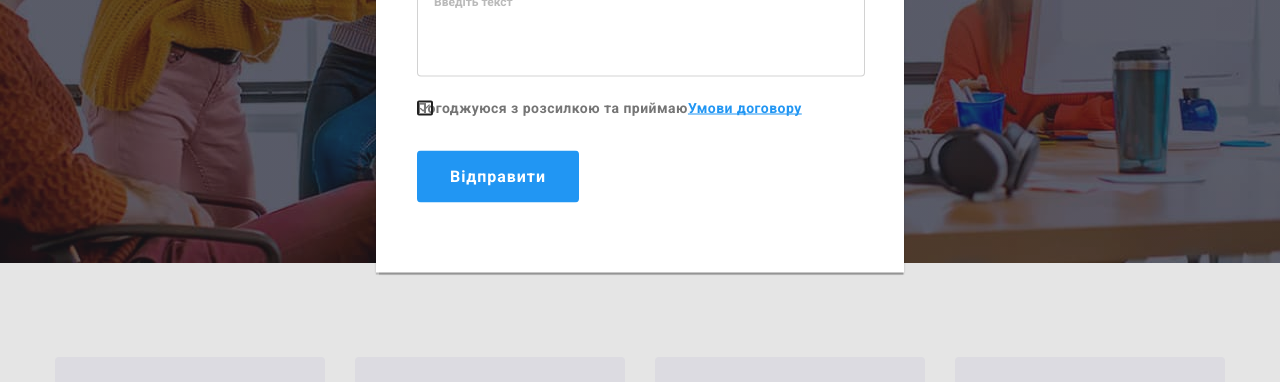
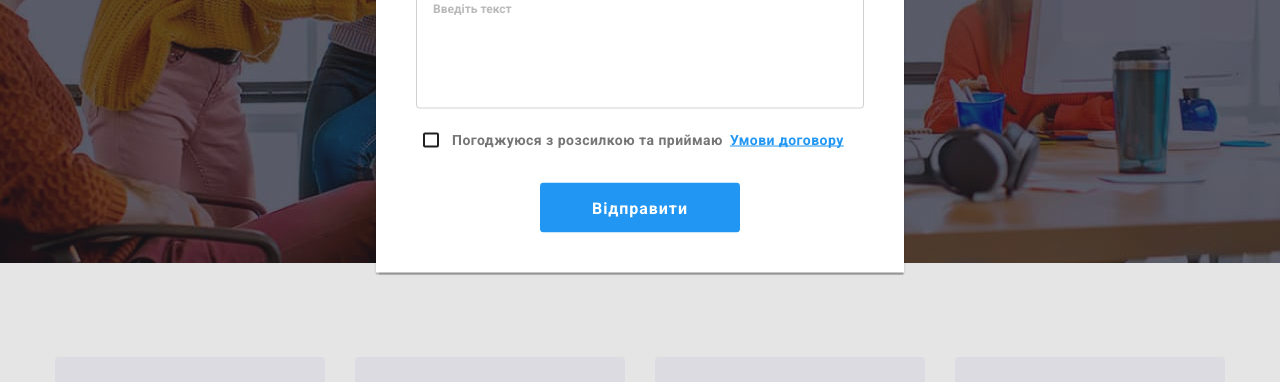
Before and after one commit to Oleksandra83/goit-markup-hw-06, a plain HTML site: page index.html in a window 1280 px wide. Both pictures are taken after a click on the button "Замовити послугу". Shown: the part 418-800 px from the top of the page. Drawn offline with nearby package versions, Linux system fonts and the light colour scheme.

Commit message:
позиціонувала checkbox та button

```diff
--- a/css/styles.css
+++ b/css/styles.css
@@ -781,6 +781,7 @@ img {
   position: absolute;
   top: 50%;
   left: 50%;
+  padding: 40px;
   transform: translate(-50%, -50%) scale(1) rotateZ(360deg);
   min-width: 528px;
   min-height: 581px;
@@ -823,9 +824,6 @@ img {
 .close .icon-close:focus {
   color: var(--accent-color);
 }
-.modal-form {
-  padding: 40px 39px 40px 41px;
-}
 
 .modal-title {
   margin-top: 0;
@@ -854,6 +852,8 @@ img {
 }
 
 .form-input {
+  display: block;
+  height: 40px;
   padding-left: 42px;
   padding-top: 11px;
   padding-bottom: 11px;
@@ -895,6 +895,8 @@ img {
 }
 
 .feedback {
+  display: block;
+  height: 120px;
   padding: 12px 16px;
   margin: 4px 0 0 0;
   resize: none;
@@ -924,21 +926,24 @@ img {
 
 .checkbox-label {
   display: flex;
-  align-items: center;
+  padding-left: 36px;
   margin-bottom: 30px;
   font-size: 14px;
   line-height: 1.71;
+  align-items: center;
 }
 
 .icon-checkbox {
+  display: block;
   position: absolute;
-  display: inline-block;
+  margin-left: -29px;
   width: 16px;
   height: 15px;
   border: 2px solid var(--title-text-color);
   border-radius: 2px;
-  fill: currentColor;
+  fill: var(--primary-white-color);
 }
+
 .checkbox:checked + .icon-checkbox {
   border: transparent;
   background-color: var(--accent-color);
@@ -946,11 +951,19 @@ img {
   color: var(--primary-white-color);
 }
 .form-link {
+  display: inline-block;
+  margin-left: 7px;
   color: var(--accent-color);
   text-decoration-skip-ink: none;
 }
+.form-button {
+  display: flex;
+  justify-content: center;
+}
 
 .modal-btn {
+  width: 200px;
+  height: 50px;
   border-radius: 4px;
   padding: 10px 32px;
   border: 1px solid transparent;
--- a/index.html
+++ b/index.html
@@ -359,7 +359,7 @@
                     <form class="subscription">
                         <div class="form-subscription">
 
-                            <input type="email" name="mail" id="mail" placeholder="E-mail" />
+                            <input type="email" name="mail" placeholder="E-mail" />
                         </div>
 
                         <button type="submit" class="form-btn">Підписатися
@@ -414,10 +414,14 @@
                             <input type="checkbox" class="checkbox" name="accept" value="accept" />
                             <svg class="icon-checkbox">
                                 <use href="./images/icon.svg#icon-check"></use>
-                            </svg>  Погоджуюся з розсилкою та приймаю
+                            </svg>
+                            Погоджуюся з розсилкою та приймаю
                             <a href="#" class="form-link">Умови договору</a>
                         </label>
-                        <button type="submit" class="modal-btn">Відправити</button>
+                        <div class="form-button">
+                            <button type="submit" class="modal-btn">Відправити</button>
+                        </div>
+
                     </form>
                 </div>
             </div>
```
Also changed, not shown: images/check.svg (deleted).
